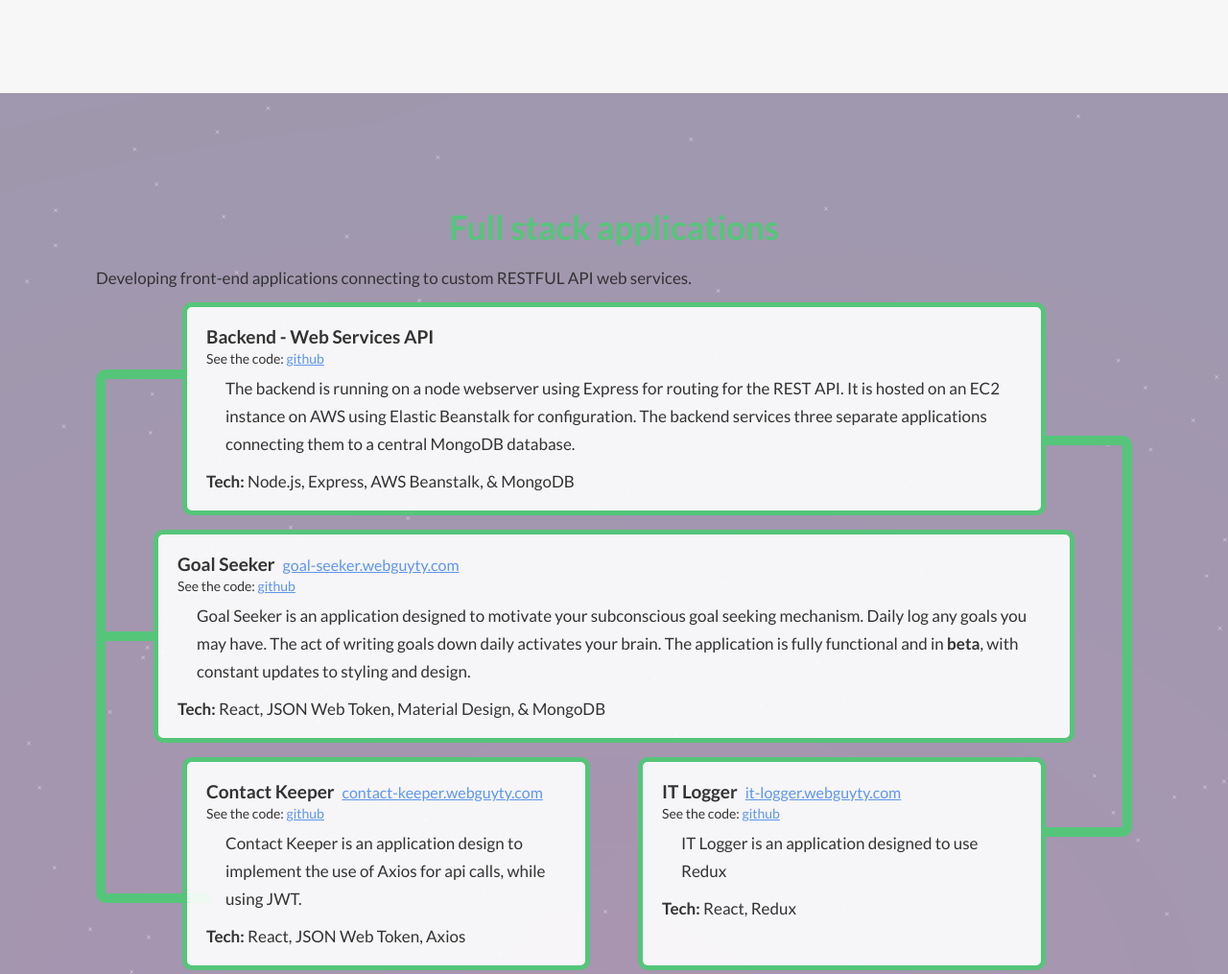
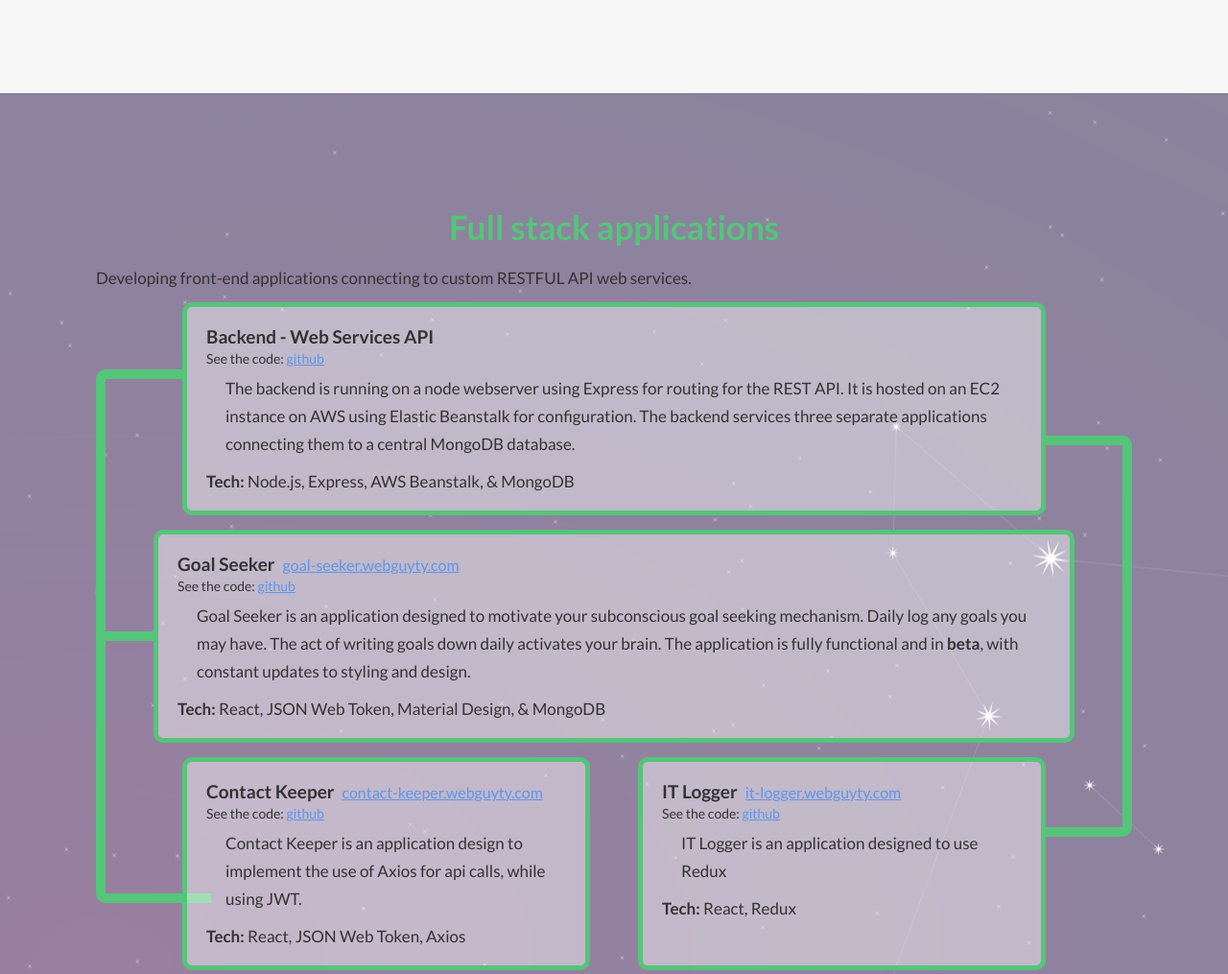
Before and after one commit to webguyty/portfolio-webpack, a website built with webpack: page src/template.html in a window 1280 px wide. Shown: the part 1404-2419 px from the top of the page at 96% size. Built offline with nearby package versions, Linux system fonts and the light colour scheme; what simple-scrollspy would draw is missing.

Commit message:
bg tweaks

```diff
--- a/src/styles/components/_mern.scss
+++ b/src/styles/components/_mern.scss
@@ -3,7 +3,7 @@
   border: 5px solid $color-primary;
   border-radius: 10px;
   padding: 1.5rem 2rem;
-  background-color: rgba($color: white, $alpha: 0.9);
+  background-color: rgba($color: white, $alpha: 0.44);
 }
 
 //
--- a/src/styles/pages/_home.scss
+++ b/src/styles/pages/_home.scss
@@ -14,10 +14,12 @@ section.section-intro {
 
 .section-mern {
   background-image: url("./images/design/starry.png");
+  background-position: 40% 10%;
+  background-repeat: no-repeat;
 
   &-bg-opacity-layer {
     padding: 10rem $page-margin;
-    background-color: rgba($color: white, $alpha: 0.5);
+    background-color: rgba($color: white, $alpha: 0.4);
     height: 100%;
     width: 100%;
   }
```
